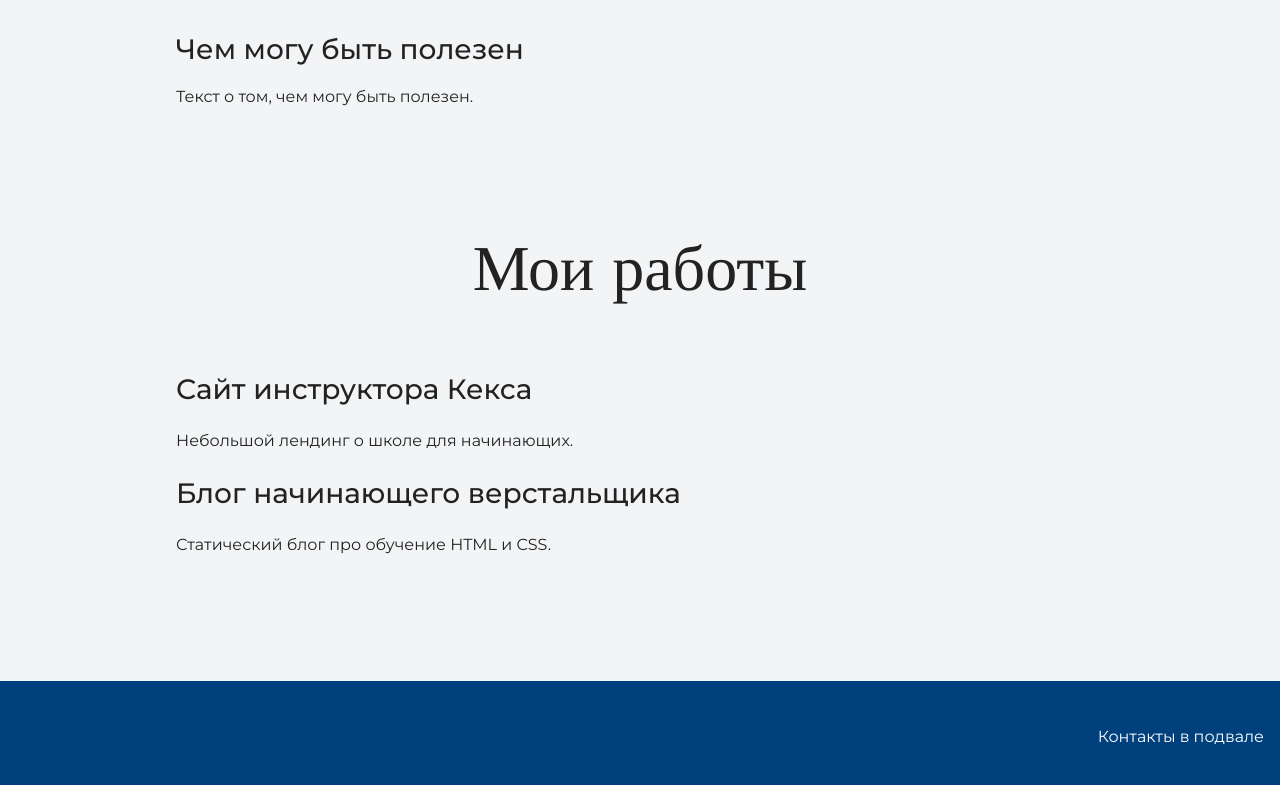
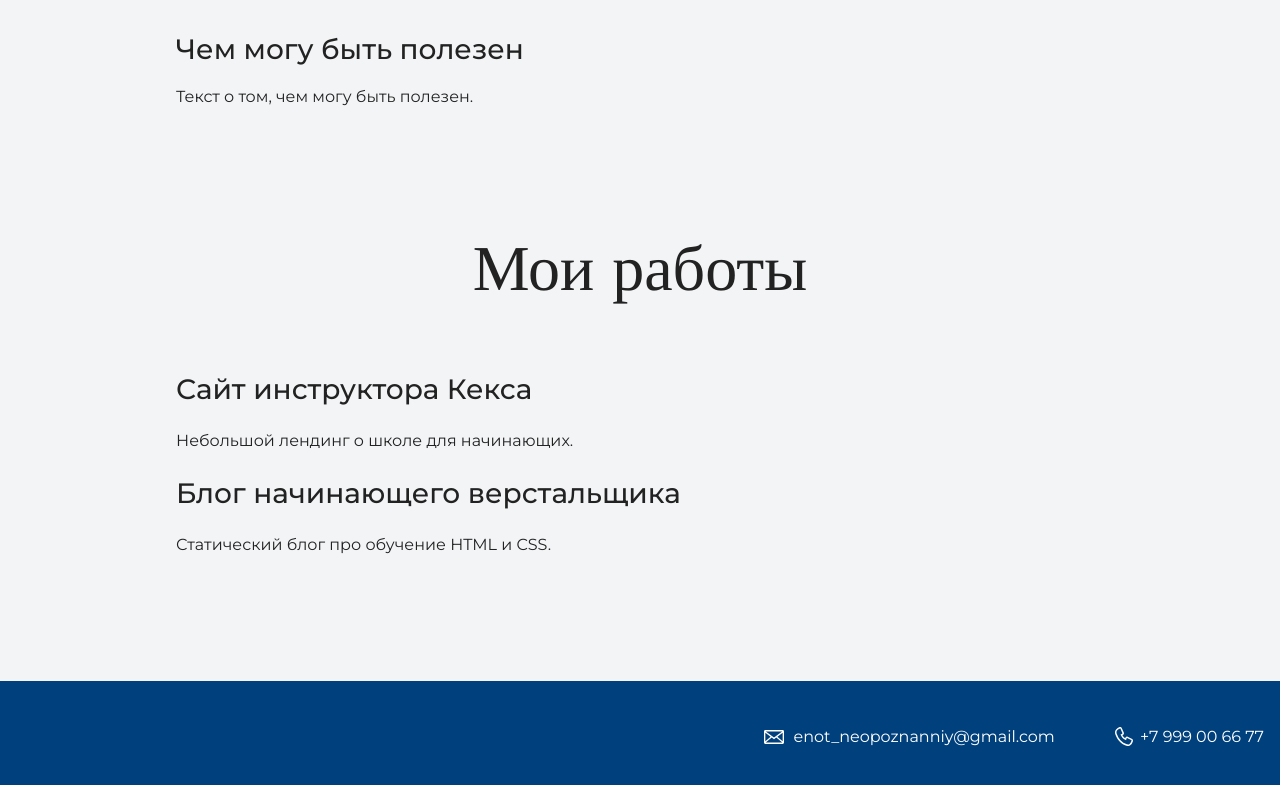
Before and after one commit to SokolovaOlga/Keks, a plain HTML site: page index.html in a window 1280 px wide. Shown: the part 1838-2623 px from the top of the page. Drawn offline with nearby package versions, Linux system fonts and the light colour scheme.

Commit message:
Контакты в футере

```diff
--- a/index.html
+++ b/index.html
@@ -51,7 +51,8 @@
 
     <footer class="page-footer">
       <div class="container">
-      Контакты в подвале
+        <a class="footer-email" href="mailto:enot_neopoznanniy@gmail.com">enot_neopoznanniy@gmail.com</a>
+        <a class="footer-phone" href="tel:+7999006677">+7 999 00 66 77</a>
       </div>
     </footer>
   </body>
```
